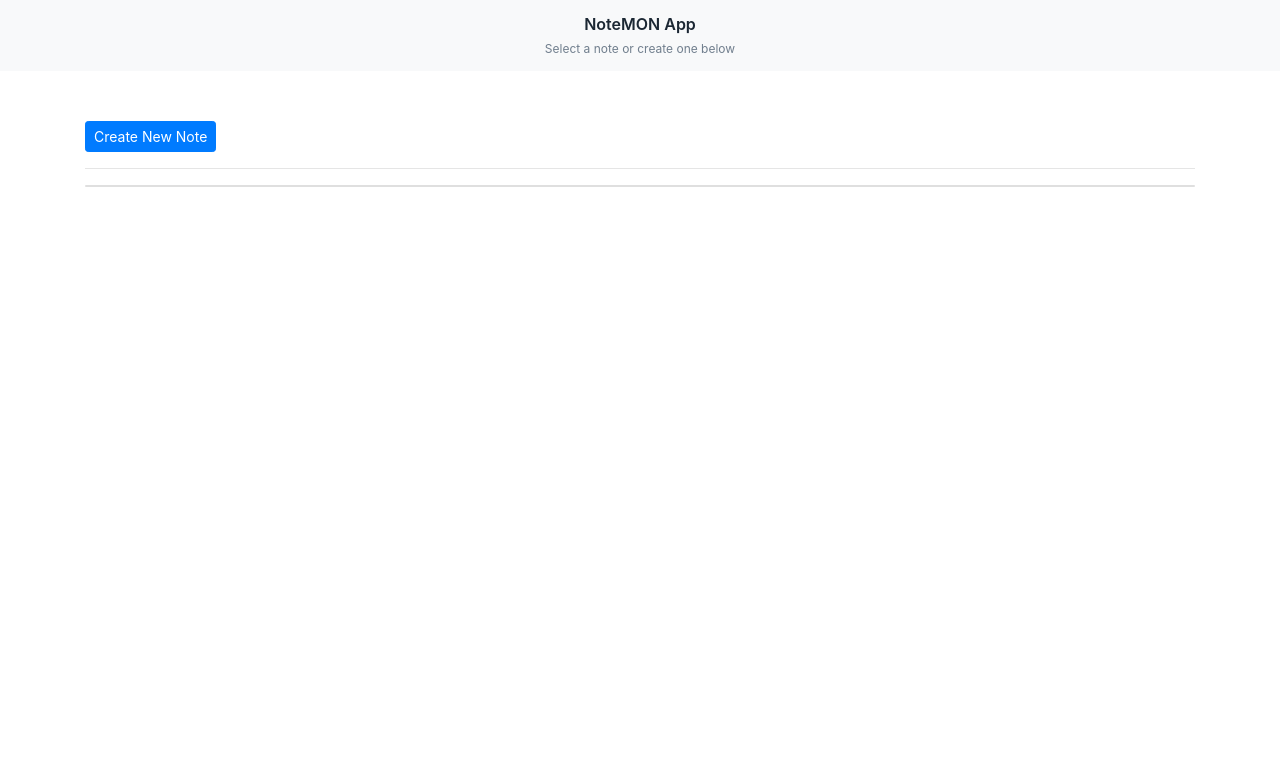
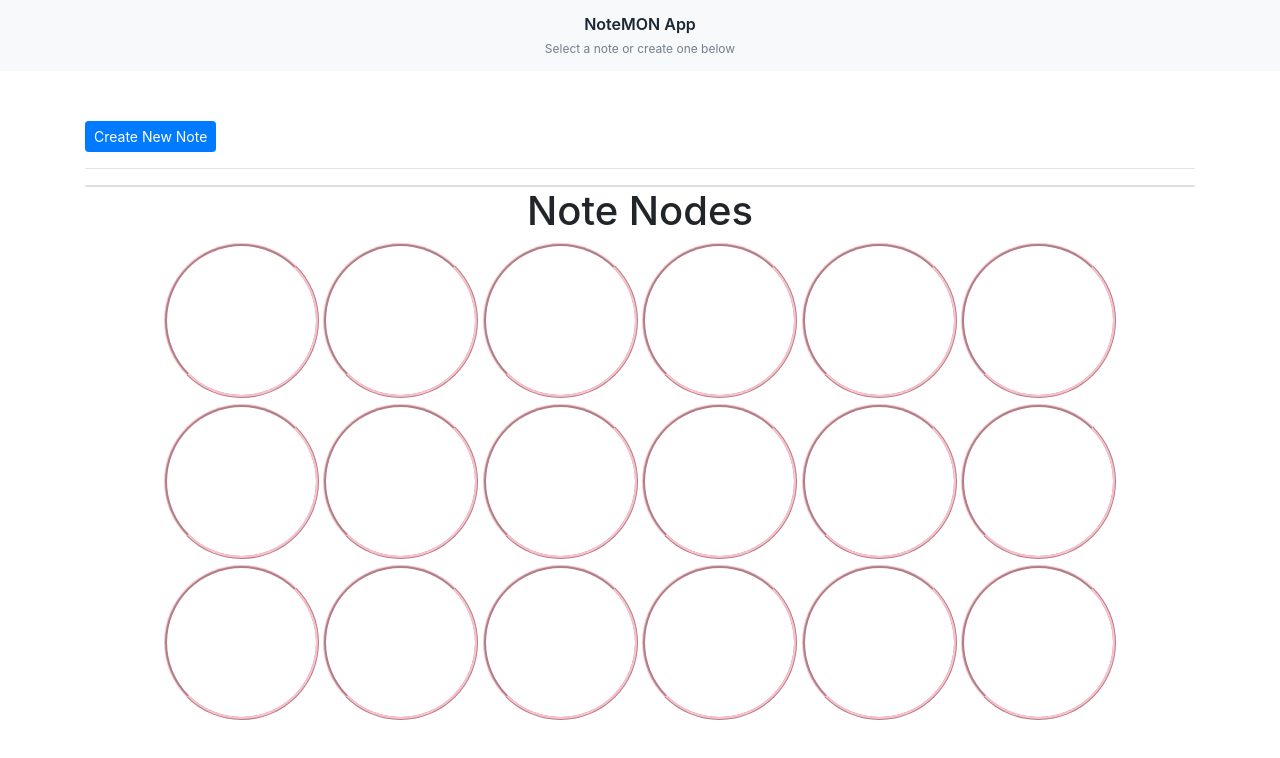
Before and after one commit to SoonaMata/notemon, a website: page views/index.html in a window 1280 px wide. Drawn offline with nearby package versions, Linux system fonts and the light colour scheme; files that its build step writes are made by us from their sources; files whose address does not match are found by name.

Commit message:
add nodes

```diff
--- a/assets/app.css
+++ b/assets/app.css
@@ -1,3 +1,20 @@
+.dot {
+    height: 155px;
+    width: 155px;
+    background-color: transparent;
+    border-radius: 90%;
+    border-color: pink;
+    border-style:  ridge;
+    display: inline-block;
+}
+
+#create-button {
+    color: pink;
+    border-style: solid;
+    border-width: 50%;
+    border-color: orange;
+    position: center;
+}
  .navbar .navbar-brand {
     margin: 0;
 }
--- a/package.json
+++ b/package.json
@@ -2,7 +2,6 @@
   "name": "notemon",
   "description": "a SPACE for your notes!",
   "main": "index.js",
-  "license": "MIT",
   "dependencies": {
     "axios": "^0.18.0",
     "body-parser": "^1.16.0",
--- a/views/index.html
+++ b/views/index.html
@@ -22,6 +22,28 @@
             </div>
         </div>
     </div>
+    <div style="text-align:center" class="container">
+          <h1> Note Nodes </h1>
+          <span class="dot"></span>
+          <span class="dot"></span>
+          <span class="dot"></span>
+          <span class="dot"></span>
+        <span class="dot"></span>
+        <span class="dot"></span>
+          <span class="dot"></span>
+          <span class="dot"></span>
+          <span class="dot"></span>
+          <span class="dot"></span>
+          <span class="dot"></span>
+          <span class="dot"></span>
+          <span class="dot"></span>
+        <span class="dot"></span>
+        <span class="dot"></span>
+          <span class="dot"></span>
+          <span class="dot"></span>
+          <span class="dot"></span>
+
+    </div>
 
     <script src="//cdn.jsdelivr.net/combine/npm/jquery@3.2.1,npm/axios@0.17.0/dist/axios.min.js"></script>
     <script src="/app.js"></script>
```
Also changed, not shown: views/editor.html (+11 -0 lines).
